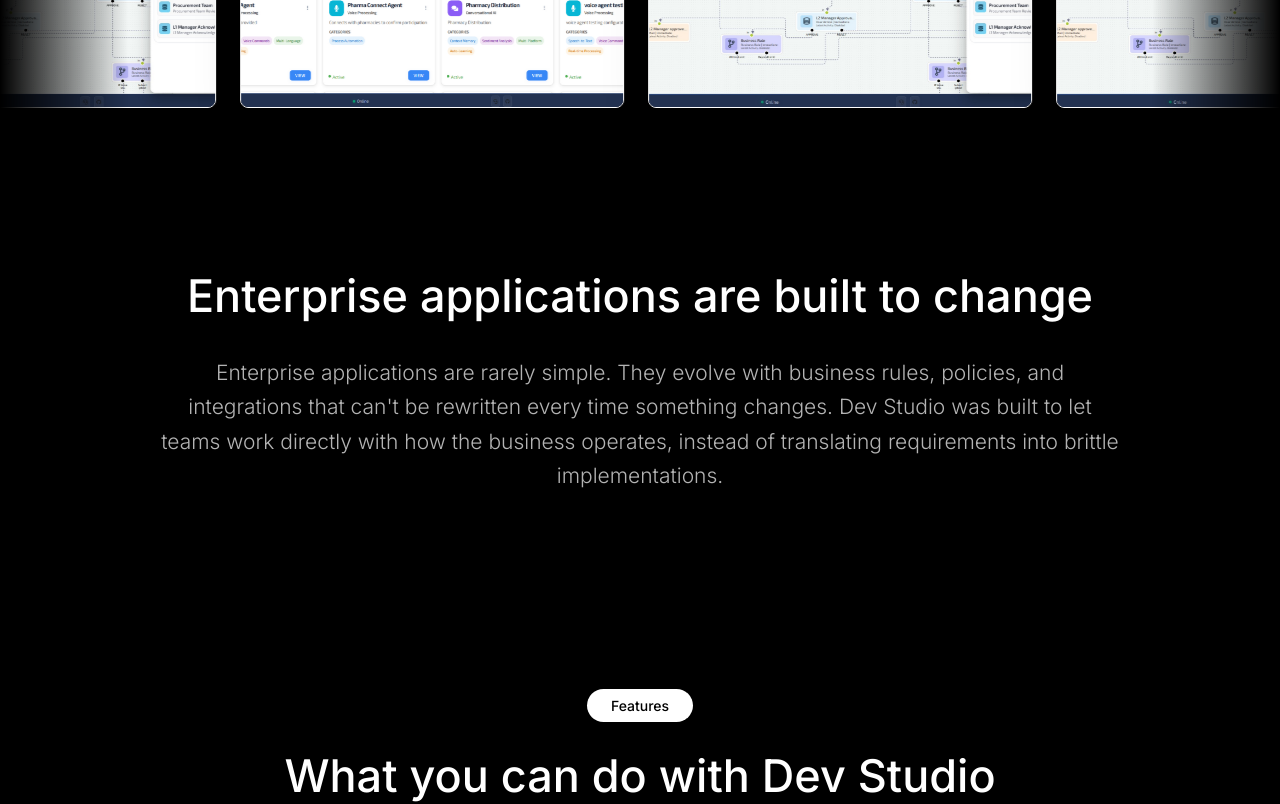
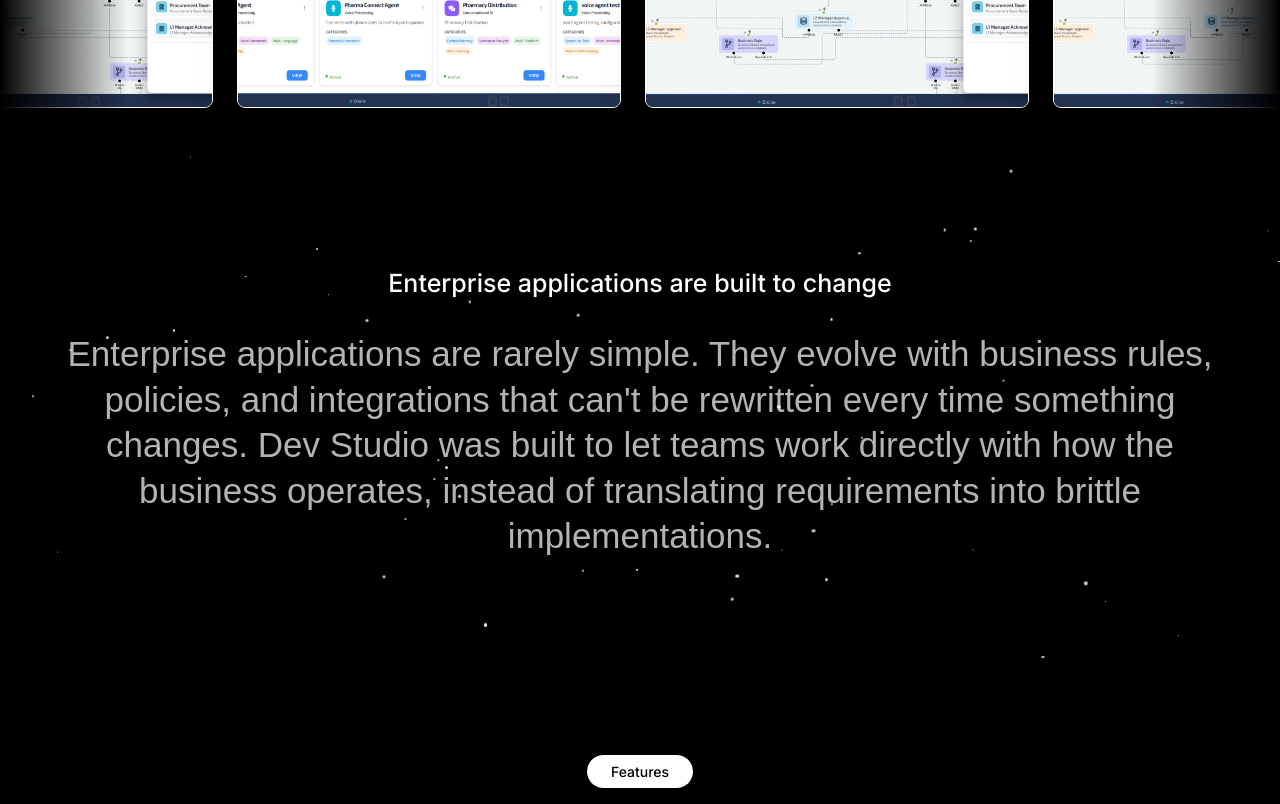
Before and after one commit to shabana-amzur/Stackyon, a Next.js app: page /platform/dev-studio-1 in a window 1280 px wide. Shown: the part 800-1604 px from the top of the page. Built offline with nearby package versions, Linux system fonts and the light colour scheme.

Commit message:
Update dev-studio-1: add animated particles with dynamic blue background, optimize text styling, fix hydration issues

```diff
--- a/app/platform/dev-studio-1/page.tsx
+++ b/app/platform/dev-studio-1/page.tsx
@@ -70,23 +70,30 @@
   delay: number;
 };
 
-const PARTICLE_COUNT = 30;
+const PARTICLE_COUNT = 50;
 
 const createParticles = (): ParticleConfig[] =>
   Array.from({ length: PARTICLE_COUNT }, () => ({
-    opacity: Math.random() * 0.2 + 0.15,
-    size: Math.random() * 12 + 8,
-    duration: (Math.random() * 30 + 20),
+    opacity: 1,
+    size: Math.random() * 2.5 + 1,
+    duration: (Math.random() * 20 + 15) * 0.9,
     x: Math.random() * 100,
     y: Math.random() * 100,
-    delay: Math.random() * 10,
+    delay: Math.random() * 5,
   }));
 
 export default function DevStudioPage() {
   const [lightbox, setLightbox] = useState<{ src: string; alt: string } | null>(null);
   const [activeAccordion, setActiveAccordion] = useState<number | string>("dev-studio");
   const particlesRef = useRef<HTMLDivElement>(null);
-  const [particles] = useState<ParticleConfig[]>(() => createParticles());
+  const [particles, setParticles] = useState<ParticleConfig[]>([]);
+  const [isMounted, setIsMounted] = useState(false);
+
+  useEffect(() => {
+    // Generate particles on client side only to avoid hydration mismatch
+    setParticles(createParticles());
+    setIsMounted(true);
+  }, []);
 
   useEffect(() => {
     const handleMouseMove = (e: MouseEvent) => {
@@ -103,14 +110,15 @@
         const particleX = particleRect.left - rect.left + particleRect.width / 2;
         const particleY = particleRect.top - rect.top + particleRect.height / 2;
 
-        const deltaX = mouseX - particleX;
-        const deltaY = mouseY - particleY;
+        const deltaX = particleX - mouseX;
+        const deltaY = particleY - mouseY;
         const distance = Math.sqrt(deltaX * deltaX + deltaY * deltaY);
+        const maxDistance = 200;
 
-        if (distance < 200) {
-          const force = (200 - distance) / 200;
-          const moveX = -(deltaX / distance) * force * 50;
-          const moveY = -(deltaY / distance) * force * 50;
+        if (distance < maxDistance) {
+          const force = (maxDistance - distance) / maxDistance;
+          const moveX = deltaX * force * 0.5;
+          const moveY = deltaY * force * 0.5;
           el.style.transform = `translate(${moveX}px, ${moveY}px)`;
         } else {
           el.style.transform = 'translate(0, 0)';
@@ -422,8 +430,8 @@
       </section>
 
       {/* What is Dev Studio Section */}
-      <section className="relative py-[120px] overflow-hidden">
-        <style jsx>{`
+      <section className="relative py-[120px] overflow-hidden" suppressHydrationWarning>
+        <style jsx global>{`
           @keyframes blob {
             0%, 100% { transform: translate(0, 0) scale(1); }
             25% { transform: translate(20px, -20px) scale(1.1); }
@@ -436,15 +444,19 @@
             50% { transform: translate(20px, -20px) scale(0.9); }
             75% { transform: translate(-20px, -10px) scale(1.05); }
           }
-          @keyframes floatMove {
-            0% { transform: translate(0, 0); }
-            25% { transform: translate(20px, -15px); }
-            50% { transform: translate(-15px, 10px); }
-            75% { transform: translate(10px, 20px); }
-            100% { transform: translate(0, 0); }
+          @keyframes float {
+            0% { transform: translate(0, 0); opacity: 1; }
+            25% { transform: translate(10px, -20px); opacity: 0.8; }
+            50% { transform: translate(-5px, -10px); opacity: 1; }
+            75% { transform: translate(5px, -15px); opacity: 0.9; }
+            100% { transform: translate(0, 0); opacity: 1; }
           }
         `}</style>
-        <div className="absolute inset-0 -z-10 bg-black">
+        <div className="absolute inset-0 -z-10">
+          {/* Dynamic blue gradient base */}
+          <div className="absolute inset-0 bg-gradient-to-br from-blue-950 via-slate-950 to-black"></div>
+
+          {/* Animated gradient overlays */}
           <div className="absolute inset-0 bg-gradient-to-br from-blue-900/30 via-slate-900/50 to-transparent"></div>
           <div
             className="absolute -top-32 -right-20 h-96 w-96 rounded-full bg-blue-500/20 blur-3xl"
@@ -458,41 +470,46 @@
               animation: 'blob-reverse 18s ease-in-out infinite'
             }}
           ></div>
+          <div
+            className="absolute top-1/2 left-1/2 -translate-x-1/2 -translate-y-1/2 h-96 w-96 rounded-full bg-blue-600/10 blur-3xl"
+            style={{
+              animation: 'blob 25s ease-in-out infinite reverse'
+            }}
+          ></div>
+        </div>
 
-          {/* Floating particles */}
-          <div className="absolute inset-0 overflow-hidden pointer-events-none z-10">
+        {/* Floating particles - Home page style */}
+        {isMounted && (
+          <div ref={particlesRef} className="absolute inset-0 overflow-hidden pointer-events-none z-10">
             {particles.map((particle, index) => (
               <div
                 key={index}
-                className="particle absolute rounded-full"
+                className="particle absolute bg-white rounded-full transition-transform duration-300 ease-out"
                 style={{
                   width: `${particle.size}px`,
                   height: `${particle.size}px`,
                   left: `${particle.x}%`,
                   top: `${particle.y}%`,
                   opacity: particle.opacity,
-                  animation: `floatMove ${particle.duration}s ease-in-out infinite`,
+                  animation: `float ${particle.duration}s ease-in-out infinite`,
                   animationDelay: `${particle.delay}s`,
-                  transition: 'transform 0.3s ease-out',
-                  filter: 'blur(2px)',
-                  background: 'radial-gradient(circle, rgba(34, 211, 238, 0.6) 0%, rgba(34, 211, 238, 0.3) 50%, transparent 100%)',
                 }}
               />
             ))}
           </div>
-        </div>
+        )}
 
         <div className="mx-auto max-w-7xl px-6 lg:px-12 relative z-10">
           <Reveal animation="fade-up" duration={950} delay={100}>
-            <div className="text-white text-center max-w-[60rem] mx-auto">
+            <div className="text-white text-center max-w-[1360px] mx-auto">
                 {/* Title */}
-                <h2 className="text-[45px] font-medium leading-tight mb-8">
+                <h2 className="text-[25px] font-medium leading-tight mb-8">
                   Enterprise applications are built to change
                 </h2>
 
                 {/* Text */}
                 <div className="space-y-6">
-                  <p className="text-white opacity-70 leading-relaxed" style={{ fontSize: '21px', fontWeight: 200 }}>
+                  <p className="text-white opacity-70" style={{ fontSize: '35px', fontWeight: 100, fontFamily: 'Poppins, sans-serif', lineHeight: 1.3 }}>
                     Enterprise applications are rarely simple. They evolve with business rules, policies, and integrations that can't be rewritten every time something changes. Dev Studio was built to let teams work directly with how the business operates, instead of translating requirements into brittle implementations.
                   </p>
                 </div>
```
